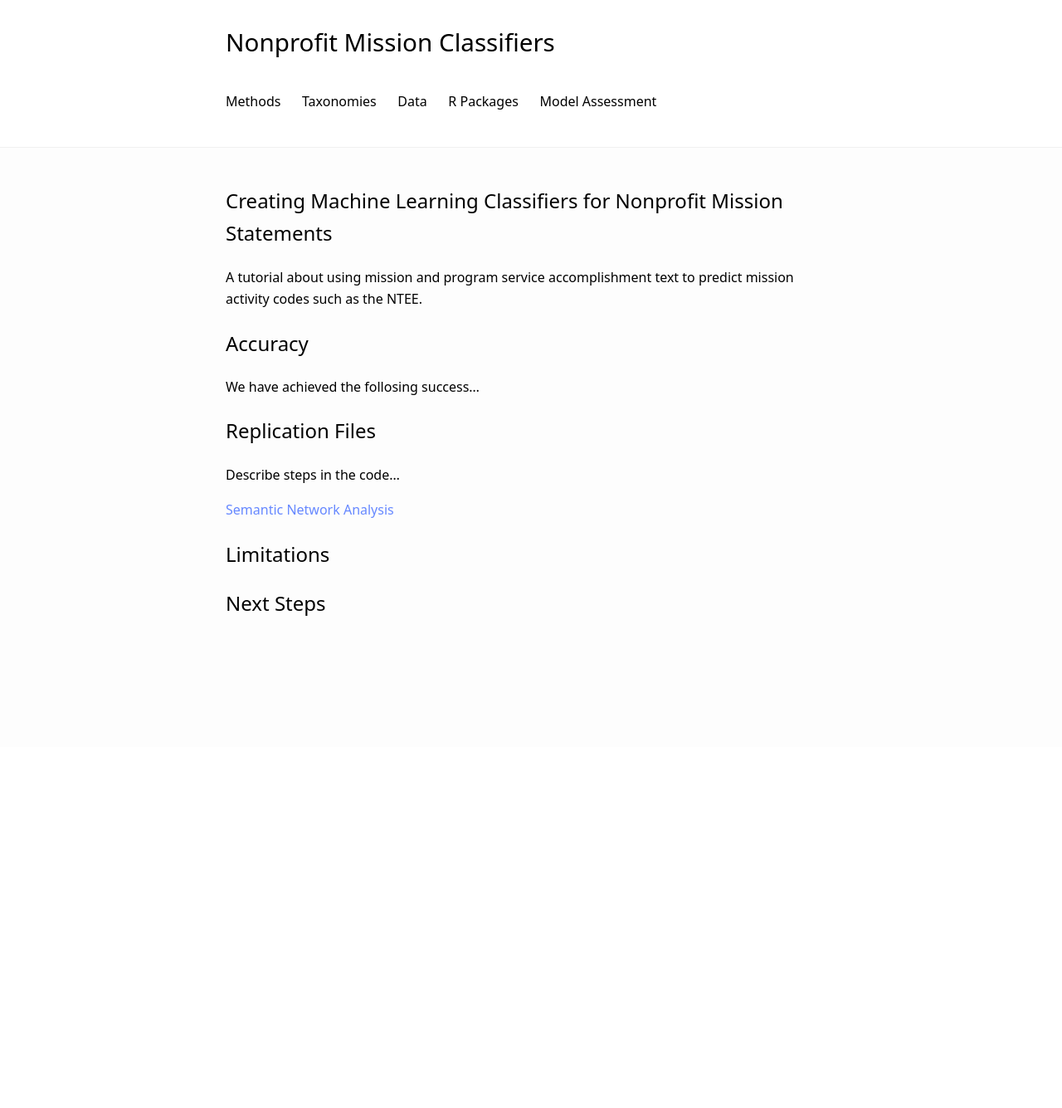
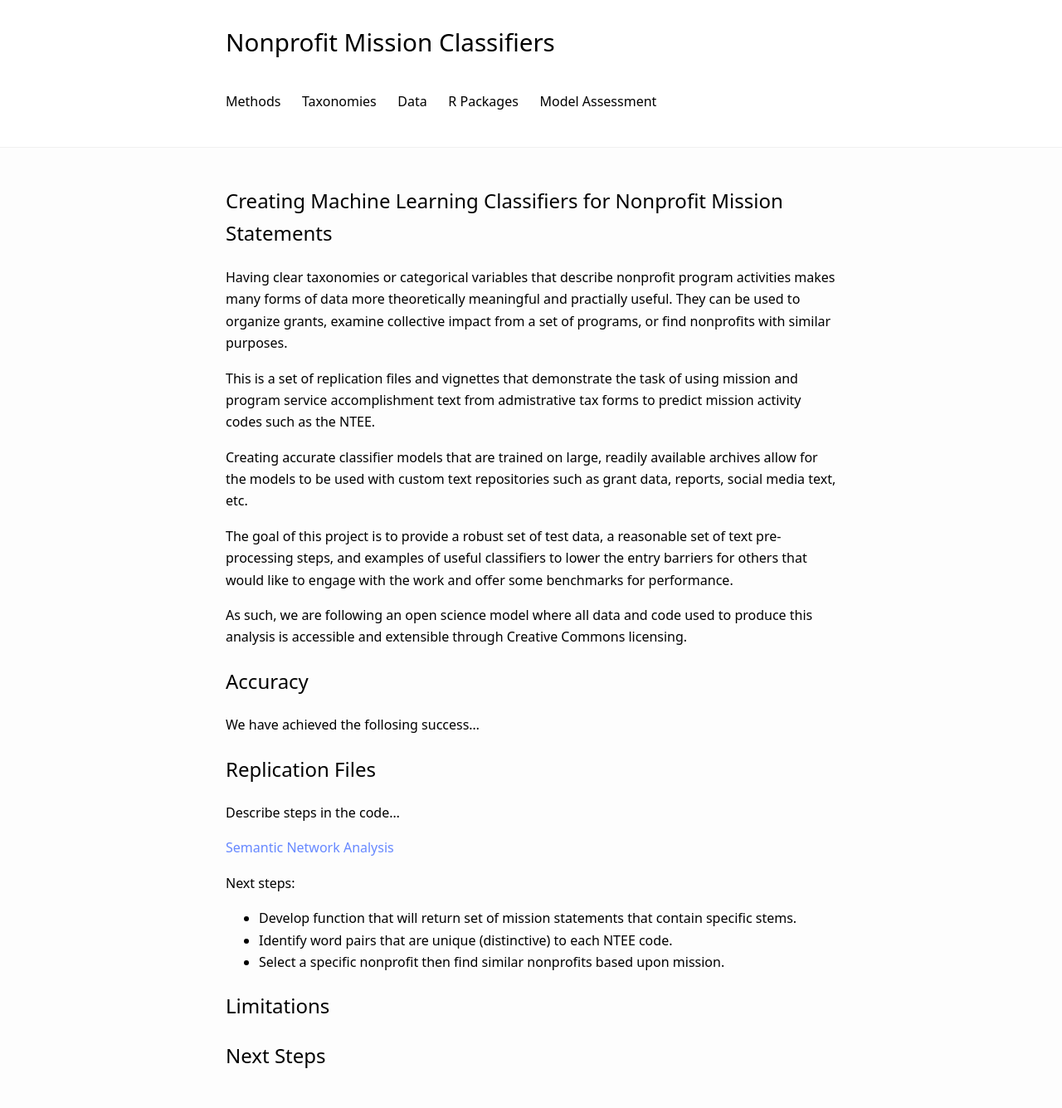
Before and after one commit to Nonprofit-Open-Data-Collective/machine_learning_mission_codes, a Jekyll site: the page built from docs/index.md, in a window 1280 px wide. Shown: the whole page at 83% size. Built offline with Jekyll 4.4.1, drawn with Linux system fonts in a browser that asks for light colours; before the commit the page ends 900 px from its top, so only the background shows below that.

Commit message:
Update index.md

```diff
--- a/docs/index.md
+++ b/docs/index.md
@@ -5,10 +5,15 @@ title: Methods
 
 ## Creating Machine Learning Classifiers for Nonprofit Mission Statements
 
-A tutorial about using mission and program service accomplishment text to predict mission activity codes such as the NTEE.
+Having clear taxonomies or categorical variables that describe nonprofit program activities makes many forms of data more theoretically meaningful and practially useful. They can be used to organize grants, examine collective impact from a set of programs, or find nonprofits with similar purposes.
 
+This is a set of replication files and vignettes that demonstrate the task of using mission and program service accomplishment text from admistrative tax forms to predict mission activity codes such as the NTEE.
 
+Creating accurate classifier models that are trained on large, readily available archives allow for the models to be used with custom text repositories such as grant data, reports, social media text, etc.
 
+The goal of this project is to provide a robust set of test data, a reasonable set of text pre-processing steps, and examples of useful classifiers to lower the entry barriers for others that would like to engage with the work and offer some benchmarks for performance.
+
+As such, we are following an open science model where all data and code used to produce this analysis is accessible and extensible through Creative Commons licensing.
 
 
 
@@ -24,6 +29,11 @@ Describe steps in the code...
 
 [Semantic Network Analysis](tutorials/semantic_networks.html)
 
+Next steps:
+* Develop function that will return set of mission statements that contain specific stems.
+* Identify word pairs that are unique (distinctive) to each NTEE code.
+* Select a specific nonprofit then find similar nonprofits based upon mission.
+
 
 ## Limitations
 
```
